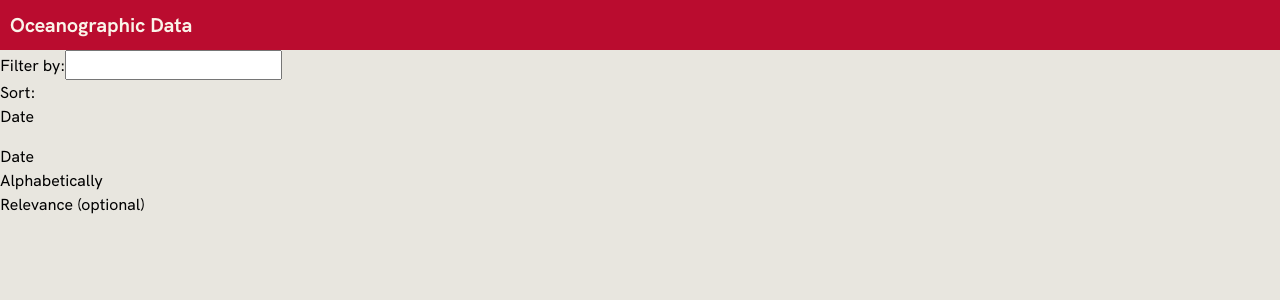
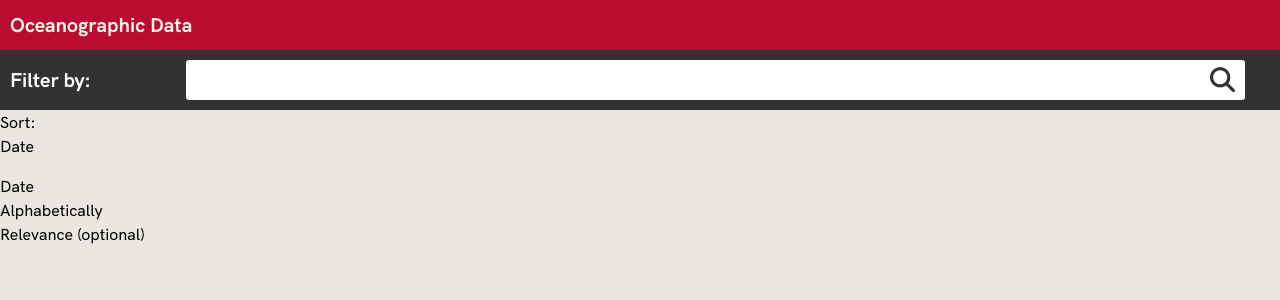
Before and after one commit to jcoszig/oceanographicdata, a React (Create React App) app: page / in a window 1280 px wide. Shown: the top 300 px of the page. Built offline with nearby package versions, Linux system fonts and the light colour scheme.

Commit message:
header styling

```diff
--- a/src/components/Searchfilter.js
+++ b/src/components/Searchfilter.js
@@ -18,13 +18,15 @@ class SearchFilter extends Component {
   render() {
     return (
       <section className="searchbar-wrapper">
-        <label htmlFor="searchbar" className="searchbar-title">Filter by:</label>
+        <label htmlFor="searchbar" className="searchbar-title">
+          <h1>Filter by:</h1>
+        </label>
         <input type="search"
-          className=""
-          id=""
+          id="searchbar-input"
           name="searchbar"
           onChange={e => {this.handleChange(e.target.value)}}
           autoComplete="off"/>
+          <i class="fas fa-search"></i>
       </section>
     );
   }
--- a/src/styles/partials/_searchfilter.scss
+++ b/src/styles/partials/_searchfilter.scss
@@ -0,0 +1,43 @@
+.searchbar-wrapper {
+    display: flex;
+    height: 6rem;
+    padding: 0 1rem;
+    background: $grey;
+    color: $white;
+    #searchbar-input {
+        flex: 6;
+        width: 100%;
+        height: 4rem;
+        margin: 1rem 0;
+        border: 0;
+        border-radius: 3px;
+        background: $white;
+        font-size: 3rem;
+    }
+    .searchbar-title {
+        flex: 2;
+        @include tablet {
+            flex: 1;
+            font-size: 2rem;
+        }
+        h1 {
+            padding: 2rem 0;
+            font-size: 1.5rem;
+            @include tablet {
+                padding: 1.5rem 0;
+                font-size: 2rem;
+            }
+        }
+    }
+    .fa-search {
+        flex: 0;
+        position: relative;
+        right: 35px;
+        font-size: 2.5rem;
+        color: $grey;
+        @include centrechildren;
+    }
+    .searchbar-title, .fa-search {
+        height: 6rem;
+    }
+}
--- a/src/styles/partials/_variables.scss
+++ b/src/styles/partials/_variables.scss
@@ -18,6 +18,13 @@ $side-padding: 2rem;
 
 // Paths
 $fonts: '../../assets/fonts/';
+
+/* Mixins */
+@mixin centrechildren {
+    display: flex;
+    align-items: center;
+    justify-content: center;
+}
 
 // Standard media queries (mobile first)
 $tablet-width: 768px;
```
